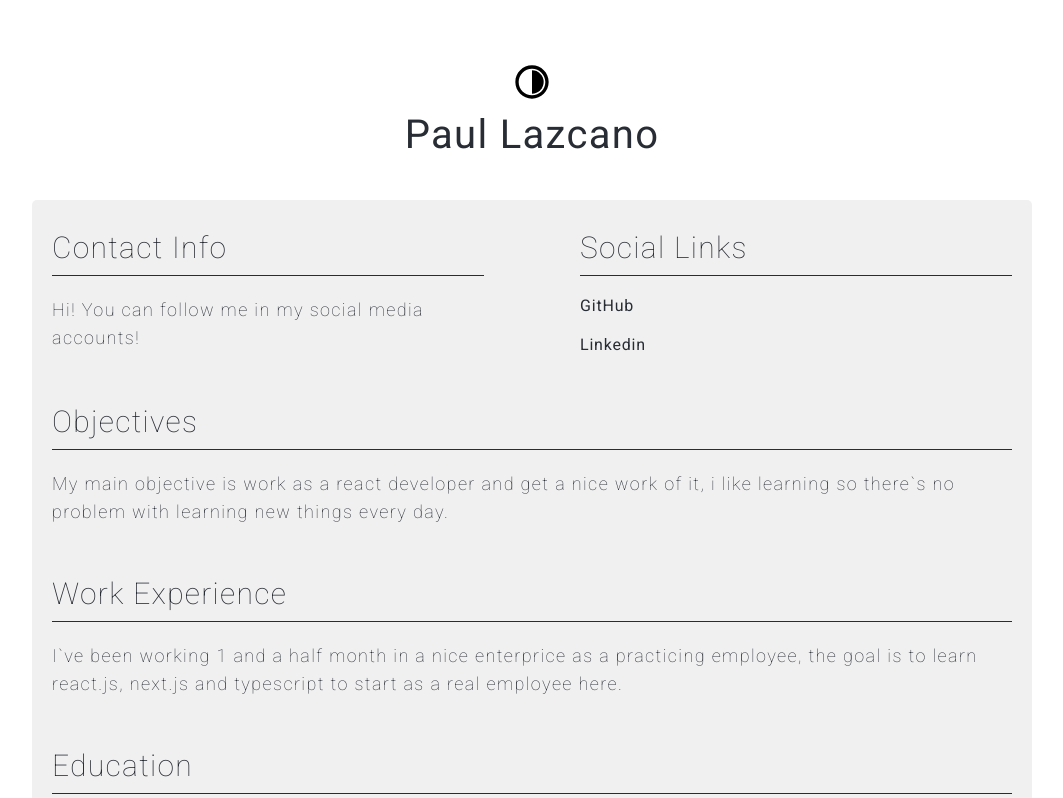
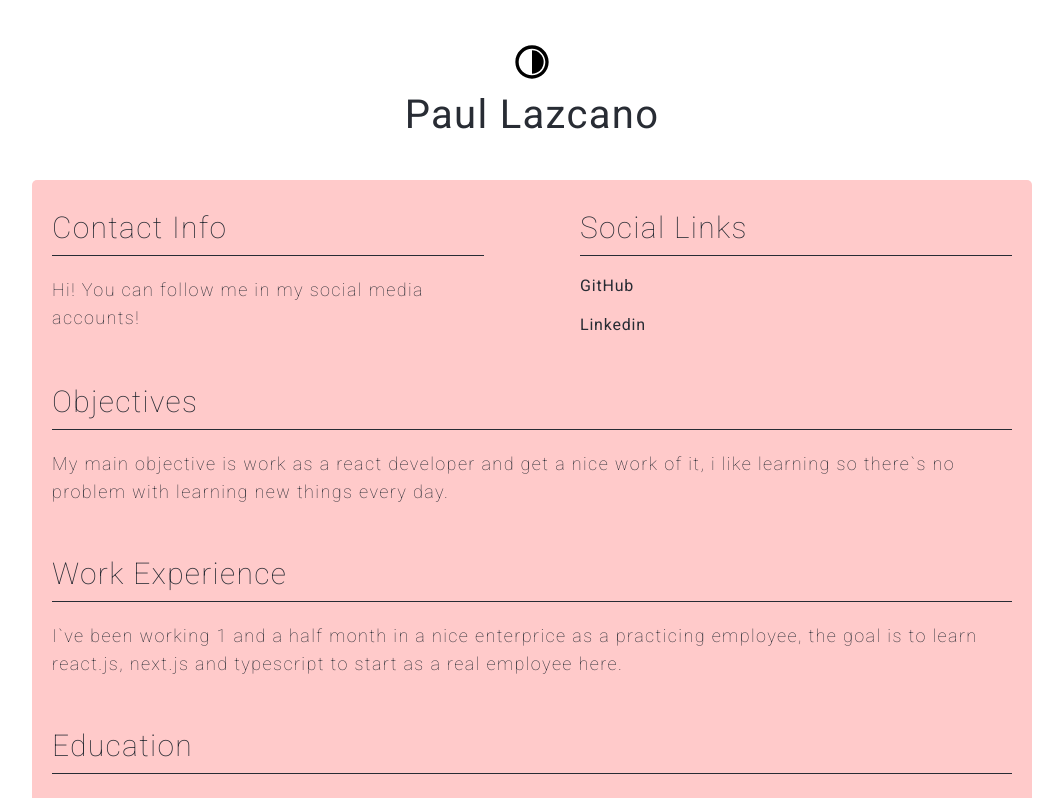
Before and after one commit to Paul-Lazcano/about-me, a React (Create React App) app: page / in a window 1280 px wide. Shown: the top 798 px of the page, without its empty margins (108-1171 px from the left). Built offline with nearby package versions, Linux system fonts and the light colour scheme.

Commit message:
Light mode is now pink-red

```diff
--- a/src/components/App/App.css
+++ b/src/components/App/App.css
@@ -3,7 +3,7 @@
   display: flex;
   flex-direction: column;
   align-items: center;
-  padding: 2rem;
+  padding: 0 2rem;
   text-align: center;
   color: #fff;
   background-color: #fff;
--- a/src/components/MainContent/MainContent.css
+++ b/src/components/MainContent/MainContent.css
@@ -7,7 +7,7 @@
   max-width: 100rem;
   padding: 3rem 2rem;
   border-radius: .5rem;
-  background-color: #f0f0f0;
+  background-color: #ffcaca;
 
   transition: 200ms;
 }
```
